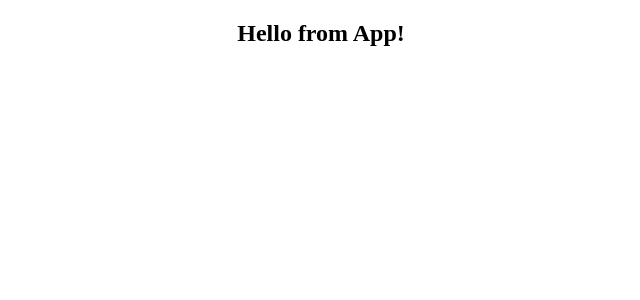
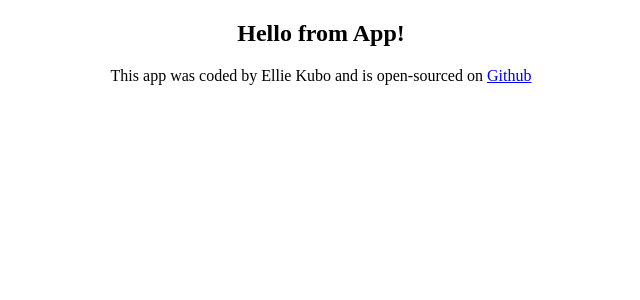
Before and after one commit to Ellie575/react-weather-app, a React (Create React App) app: page / in a window 1280 px wide. Shown: the top 300 px of the page, without its empty margins (319-959 px from the left). Built offline with nearby package versions, Linux system fonts and the light colour scheme.

Commit message:
Added Github link

```diff
--- a/src/App.js
+++ b/src/App.js
@@ -4,6 +4,12 @@ function App() {
   return (
     <div className="App">
       <h2>Hello from App!</h2>
+      <p>
+        This app was coded by Ellie Kubo and is open-sourced on{" "}
+        <a href="https://github.com/Ellie575/react-app" target="_blank">
+          Github
+        </a>
+      </p>
     </div>
   );
 }
```
